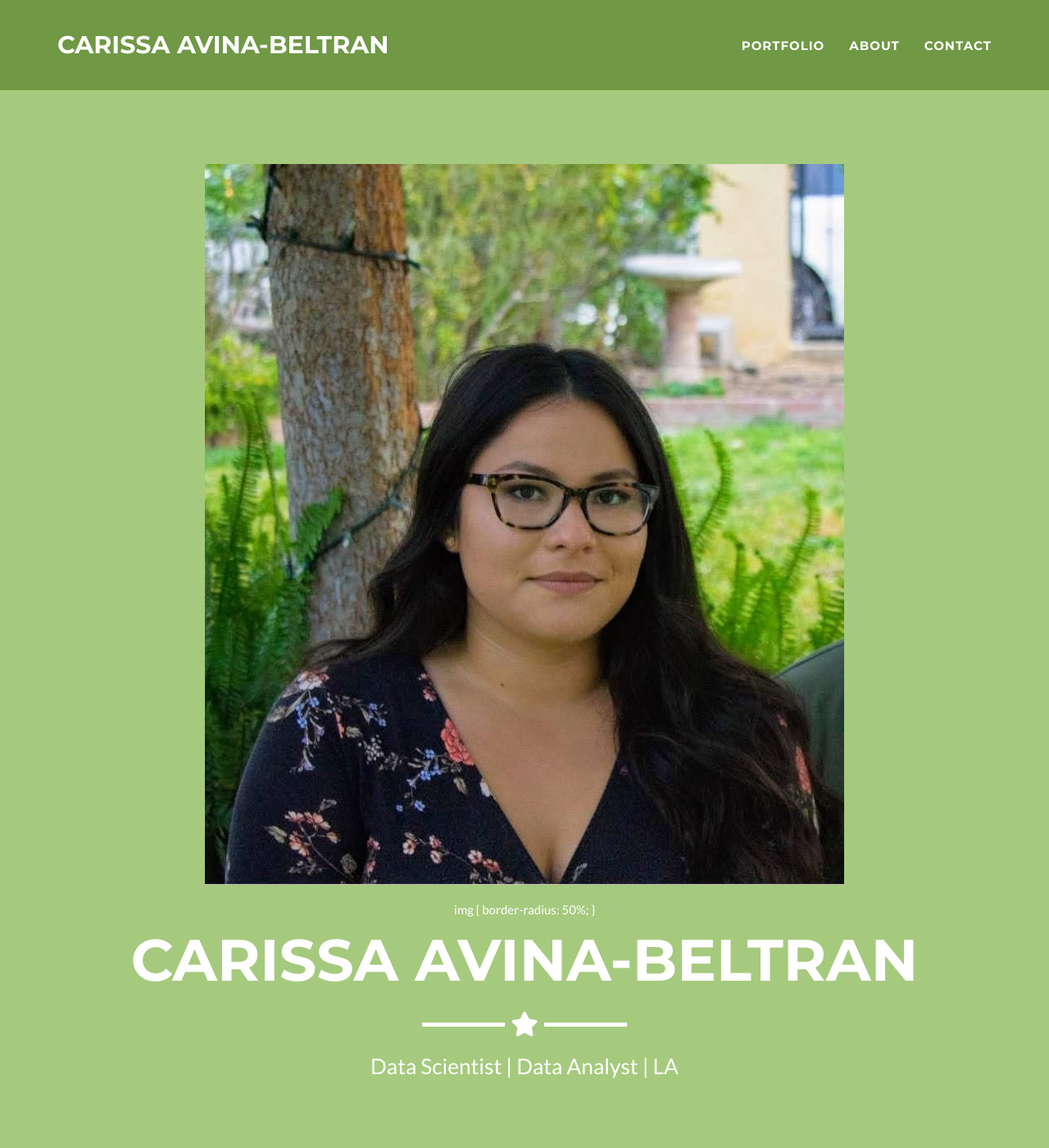
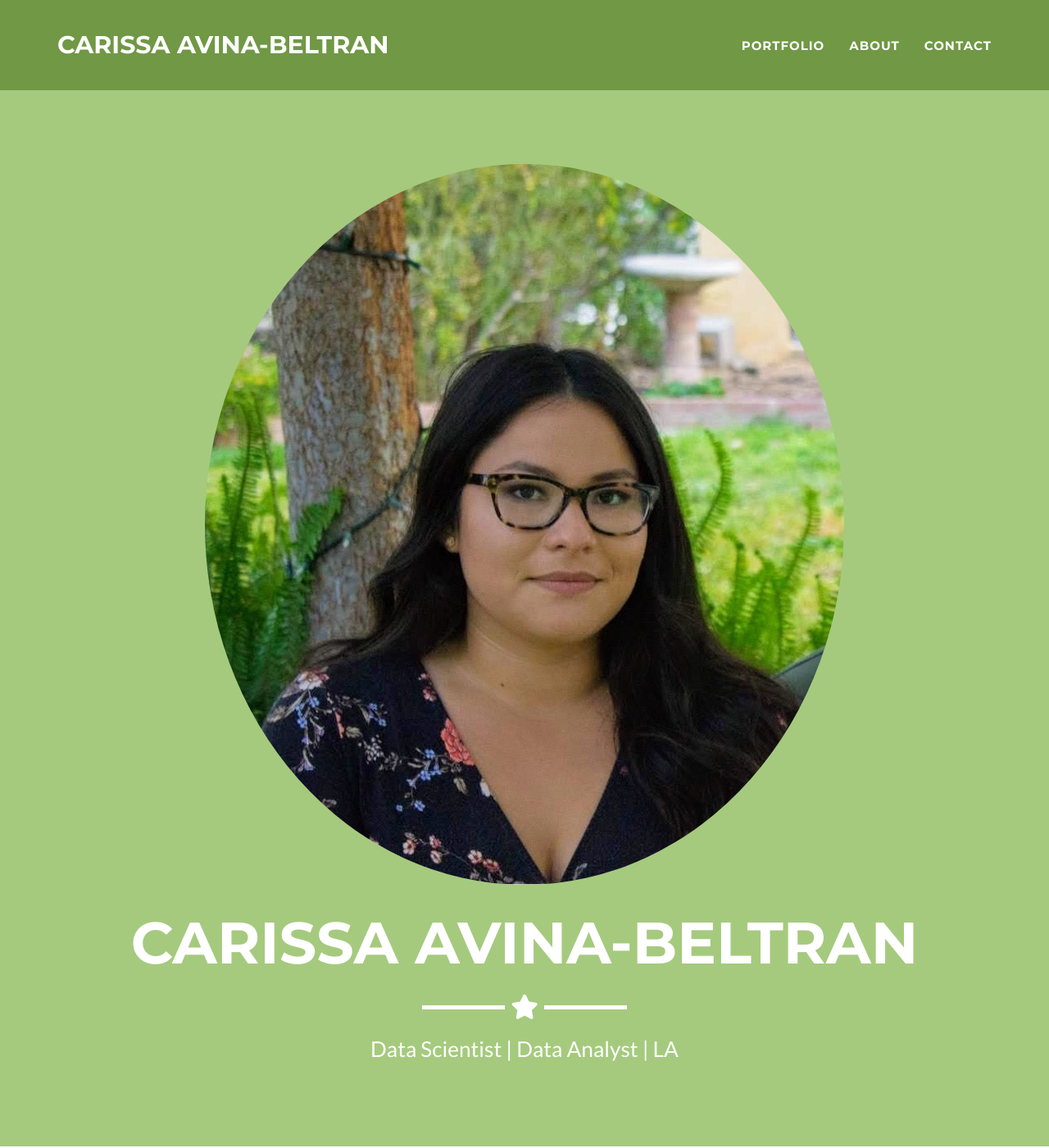
Before and after one commit to carissaavina/carissaavina.github.io, a Jekyll site: the page built from _posts/2014-07-18-project-1.markdown, in a window 1280 px wide and 1400 px high. Shown: the whole window at 82% size. Built offline with Jekyll 4.4.1, drawn with Linux system fonts in a browser that asks for light colours.

Commit message:
Update header.html

```diff
--- a/_includes/header.html
+++ b/_includes/header.html
@@ -1,12 +1,19 @@
 <!-- Header -->
 <header>
+  <head>
+  <style>
+    img {
+      border-radius: 50%;
+    }
+  </style>
+  </head>
   <div class="container">
     <div class="row">
       <div class="col-lg-12">
         <img class="img-responsive" src="img/headshot.jpg" alt="profile-pic" />
-        img {
-        border-radius: 50%;
-        }
+
+
+
         <div class="intro-text">
           <span class="name">{{ site.title }}</span>
           <hr class="star-light" />
```
